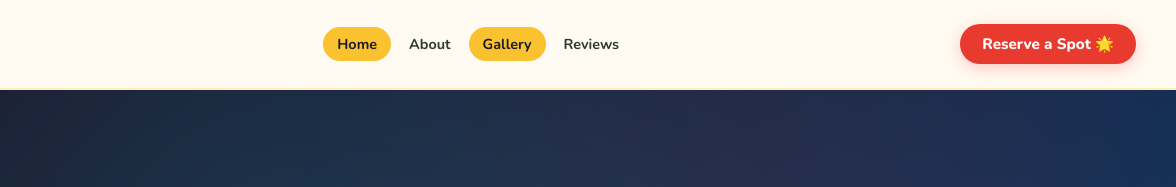
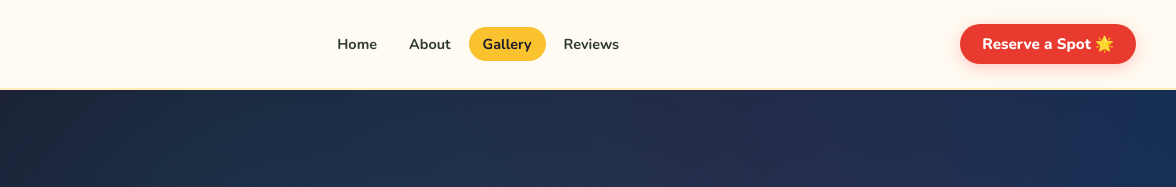
Before and after one commit to Pittbyte882/bright_futures, a website: page gallery.html in a window 1280 px wide. Shown: the top 187 px of the page, 104-1280 px from the left. Drawn offline with nearby package versions, Linux system fonts and the light colour scheme; no server answers.

Commit message:
removed active from home

```diff
--- a/gallery.html
+++ b/gallery.html
@@ -122,7 +122,7 @@
     <img src="logobf.png" alt="Bright Futures Growing Minds LLC" style="height:60px;width:auto;display:block;" />
   </a>
   <div class="nav-links">
-    <a href="index.html" class="active">Home</a>
+    <a href="index.html" >Home</a>
     <a href="about.html">About</a>
     <a href="gallery.html" class="active">Gallery</a>
     <a href="testimonial.html">Reviews</a>
```
Also changed, not shown: testimonial.html (+1 -1 lines).
